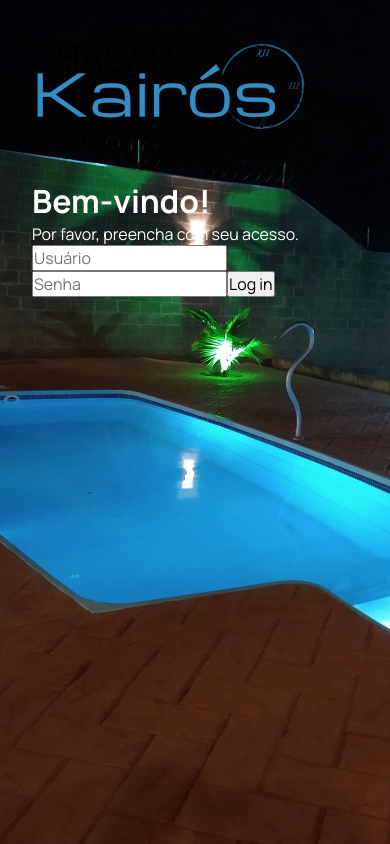
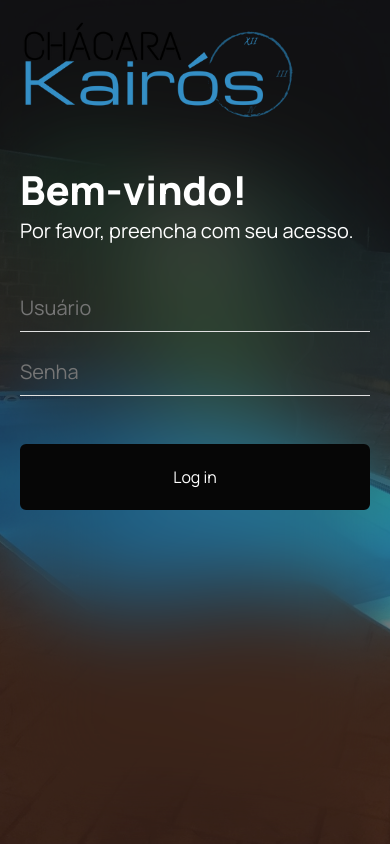
Before and after one commit to natansc-dev/cottage-rent-admin, a React (Vite) app: page / in a window 390 px wide. Built offline with nearby package versions, Linux system fonts and the light colour scheme.

Commit message:
fix: responsive login page

```diff
--- a/src/pages/Login/styled.ts
+++ b/src/pages/Login/styled.ts
@@ -1,24 +1,31 @@
 import styled from 'styled-components'
 
 export const LoginContainer = styled.main`
+  display: grid;
+  height: 100vh;
+
   @media (min-width: 320px) {
     grid-template-columns: repeat(1, 1fr);
   }
 
+  @media (min-width: 375px) {
+    grid-template-columns: repeat(1, 1fr);
+  }
+
+  @media (min-width: 425px) {
+    grid-template-columns: repeat(1, 1fr);
+  }
+
   @media (min-width: 768px) {
-    display: grid;
     grid-template-columns: repeat(2, 1fr);
-    height: 100vh;
+  }
+
+  @media (min-width: 1024px) {
+    grid-template-columns: repeat(2, 1fr);
   }
 `
 
 export const LeftGrid = styled.div`
-  @media (min-width: 320px) {
-    display: none;
-  }
-
-  @media (min-width: 768px) {
-    display: flex;
   flex-direction: column;
   justify-content: end;
   padding: 5rem;
@@ -31,18 +38,38 @@ export const LeftGrid = styled.div`
   p {
     font-size: 1.25rem;
   }
+
+  @media (min-width: 320px) {
+    display: none;
+  }
+
+  @media (min-width: 375px) {
+    display: none;
+  }
+
+  @media (min-width: 425px) {
+    display: none;
+  }
+
+  @media (min-width: 768px) {
+    display: flex;
+    h1 {
+      font-size: 1.65rem;
+      font-weight: 800;
+    }
+    p {
+      font-size: 1rem;
+    }
+  }
+
+  @media (min-width: 1024px) {
+    display: flex;
   }
 `
 
 export const RightGrid = styled.div`
-  @media (min-width: 320px) {
-    padding: 2rem;
-  }
-  @media (min-width: 768px) {
   display: flex;
   flex-direction: column;
-    padding-top: 5rem;
-    padding-left: 8rem;
 
   background: rgba(41, 41, 41, 0.39);
   box-shadow: 0 4px 30px rgba(0, 0, 0, 0.1);
@@ -102,25 +129,66 @@ export const RightGrid = styled.div`
       }
     }
   }
+
+  @media (min-width: 320px) {
+    padding: 1.25rem;
+  }
+
+  @media (min-width: 375px) {
+    padding: 1.25rem;
+  }
+
+  @media (min-width: 425px) {
+    padding: 1.25rem;
+  }
+
+  @media (min-width: 768px) {
+    padding-top: 5rem;
+    padding-left: 3rem;
+  }
+
+  @media (min-width: 1024px) {
+    padding-top: 5rem;
+    padding-left: 8rem;
   }
 `
 
 export const TopContent = styled.div`
+  display: flex;
+  align-items: center;
+  gap: 8px;
+
+  span {
+    font-size: 1.25rem;
+    font-weight: 600;
+  }
+
   @media (min-width: 320px) {
     margin-bottom: 2.5rem;
     img {
       width: 280px;
     }
   }
-  @media (min-width: 768px) {
-    display: flex;
-    align-items: center;
-    gap: 8px;
-    margin-bottom: 7.5rem;
 
-    span {
-      font-size: 1.25rem;
-      font-weight: 600;
+  @media (min-width: 375px) {
+    margin-bottom: 2.5rem;
+    img {
+      width: 280px;
     }
   }
+
+  @media (min-width: 425px) {
+    margin-bottom: 2.5rem;
+    img {
+      width: 280px;
+    }
+  }
+
+  @media (min-width: 768px) {
+    margin-bottom: 7.5rem;
+  }
+
+  @media (min-width: 1024px) {
+    margin-bottom: 7.5rem;
+  }
 `
```
Lines whose indentation alone changed are shown as unchanged.
